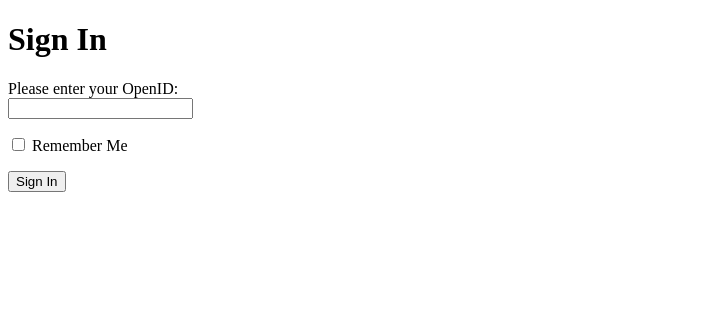
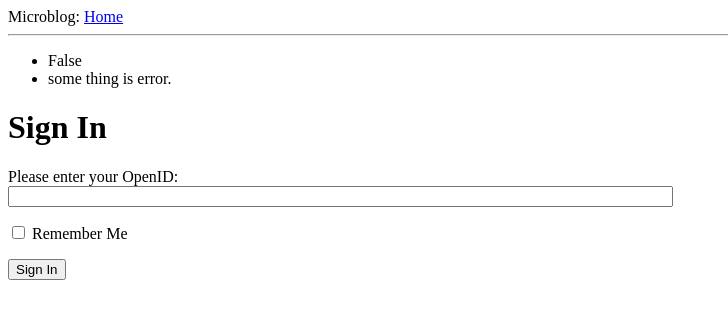
Before and after one commit to NightStark/flask, a Flask app: page /login in a window 1280 px wide. Shown: the top 319 px of the page, without its empty margins (0-728 px from the left). Run offline with Flask 2, Linux system fonts and the light colour scheme.

Commit message:
表单验证

```diff
--- a/app/templates/base.html
+++ b/app/templates/base.html
@@ -9,6 +9,17 @@
     {% endif %}
 </head>
 <body>
+<div>Microblog: <a href="/index">Home</a></div>
+<hr>
+{% with msgs = get_flashed_messages() %}
+{% if msgs %}
+    <ul>
+        {% for msg in msgs %}
+            <li>{{ msg }}</li>
+        {% endfor %}
+    </ul>
+{% endif %}
+{% endwith %}
 {% block lgg_content %}{% endblock %}
 </body>
 </html>
--- a/app/templates/login.html
+++ b/app/templates/login.html
@@ -3,12 +3,18 @@
 {% block lgg_content %}
     <h1>Sign In</h1>
     <form action="" method="post" name="login">
-
+        {{ form.hidden_tag() }} <!-- without this,will get form.errors -->
         <p>
             Please enter your OpenID:<br>
-            {{ form.openid }}<br>
+            {{ form.openid(size=80) }}<br>
+            {% for error in form.openid.errors %}
+                <span style="color:red;">[{{ error }}]</span>
+            {% endfor %}
         </p>
         <p>{{ form.remember_me }} Remember Me</p>
+        {% for error in form.errors %}
+            <span style="color:red;">[{{ error }}]</span>
+        {% endfor %}
         <p><input type="submit" value="Sign In"></p>
     </form>
 {% endblock %}
--- a/app/views.py
+++ b/app/views.py
@@ -23,5 +23,12 @@
 @app.route('/login', methods=['GET', 'POST'])
 def login():
     form = LoginForm()
-    print(form.openid(size=12))
+    flash(form.validate_on_submit())
+    if form.validate_on_submit():
+        flash('Login requested for openID="' +
+              form.openid.data + '" remember_me=' +
+              form.remember_me.data.__str__())
+        return redirect('/index')
+    else:
+        flash("some thing is error.")
     return render_template('login.html', title="Sign In", form=form)
```
